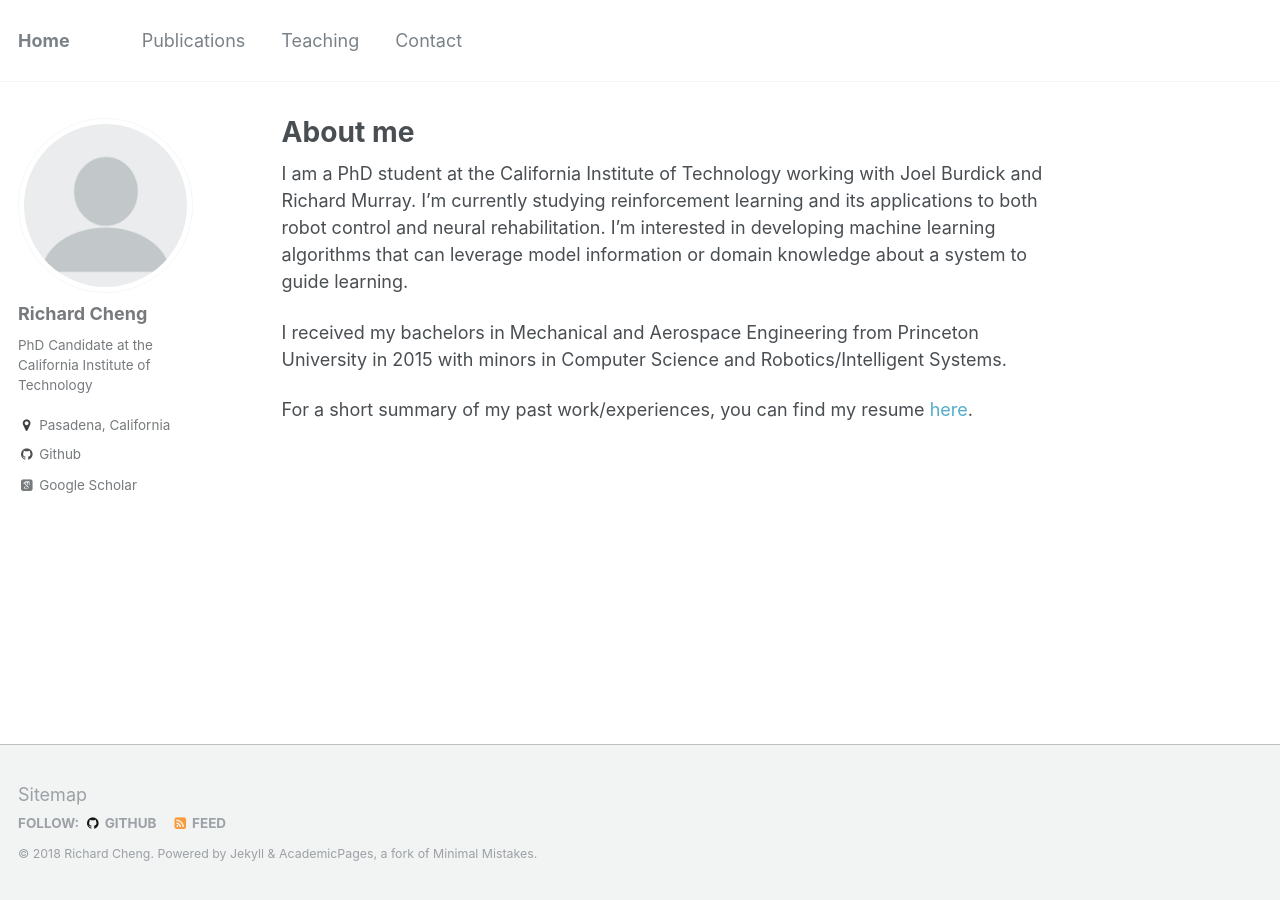
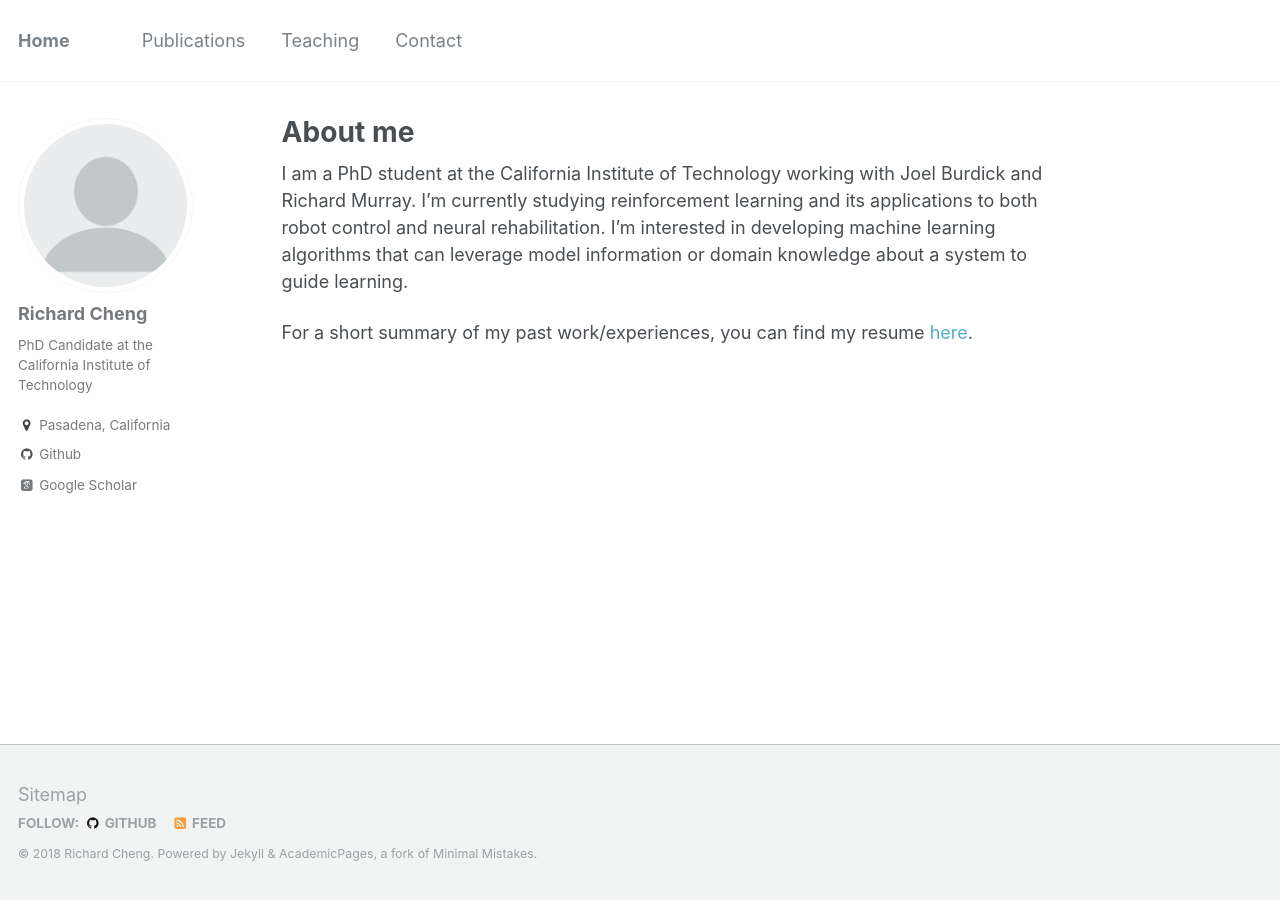
Before and after one commit to rcheng805/rcheng805.github.io, a Jekyll site: the page built from _pages/about.md, in a window 1280 px wide. Built offline with Jekyll 4.4.1, drawn with Linux system fonts in a browser that asks for light colours; some web fonts are replaced.

Commit message:
Update about.md

```diff
--- a/_pages/about.md
+++ b/_pages/about.md
@@ -10,6 +10,4 @@ redirect_from:
 
 I am a PhD student at the California Institute of Technology working with Joel Burdick and Richard Murray. I'm currently studying reinforcement learning and its applications to both robot control and neural rehabilitation. I'm interested in developing machine learning algorithms that can leverage model information or domain knowledge about a system to guide learning.
 
-I received my bachelors in Mechanical and Aerospace Engineering from Princeton University in 2015 with minors in Computer Science and Robotics/Intelligent Systems.
-
 For a short summary of my past work/experiences, you can find my resume [here](https://rcheng805.github.io/files/cv.pdf).
```
